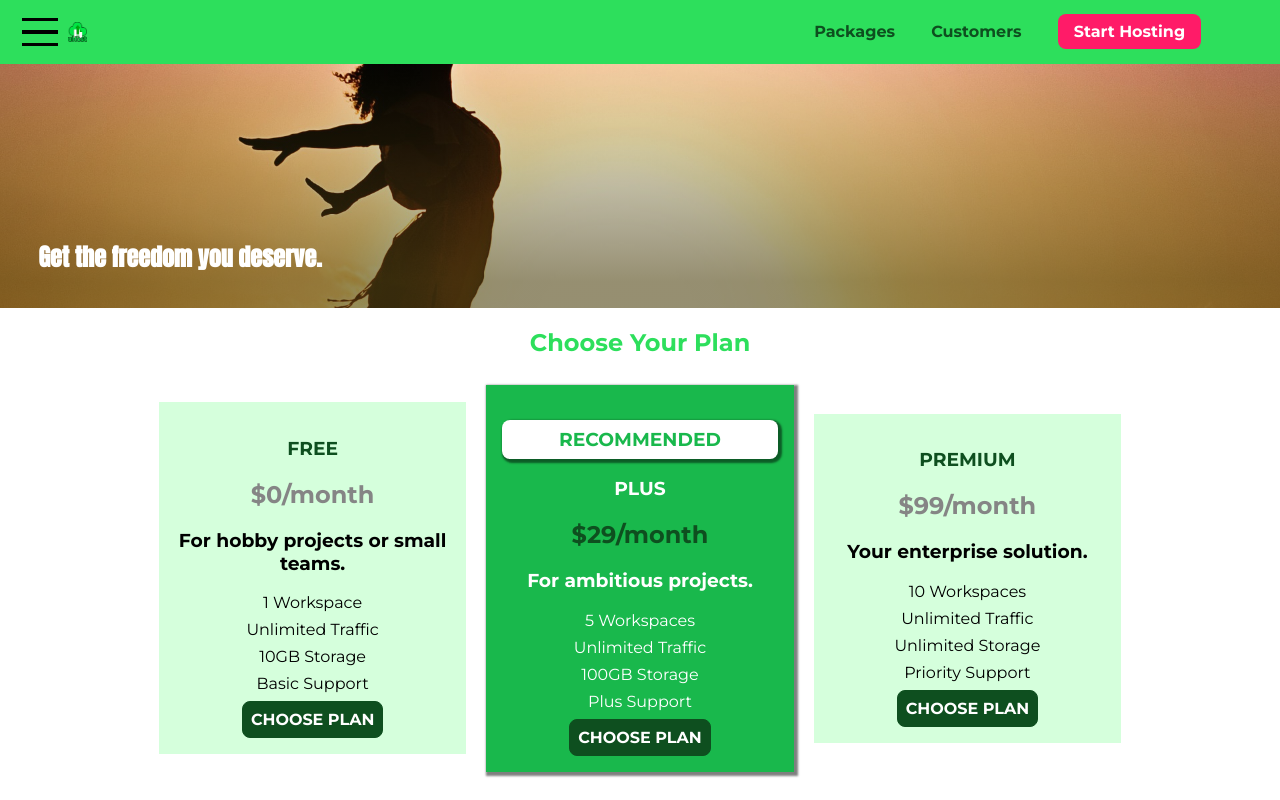
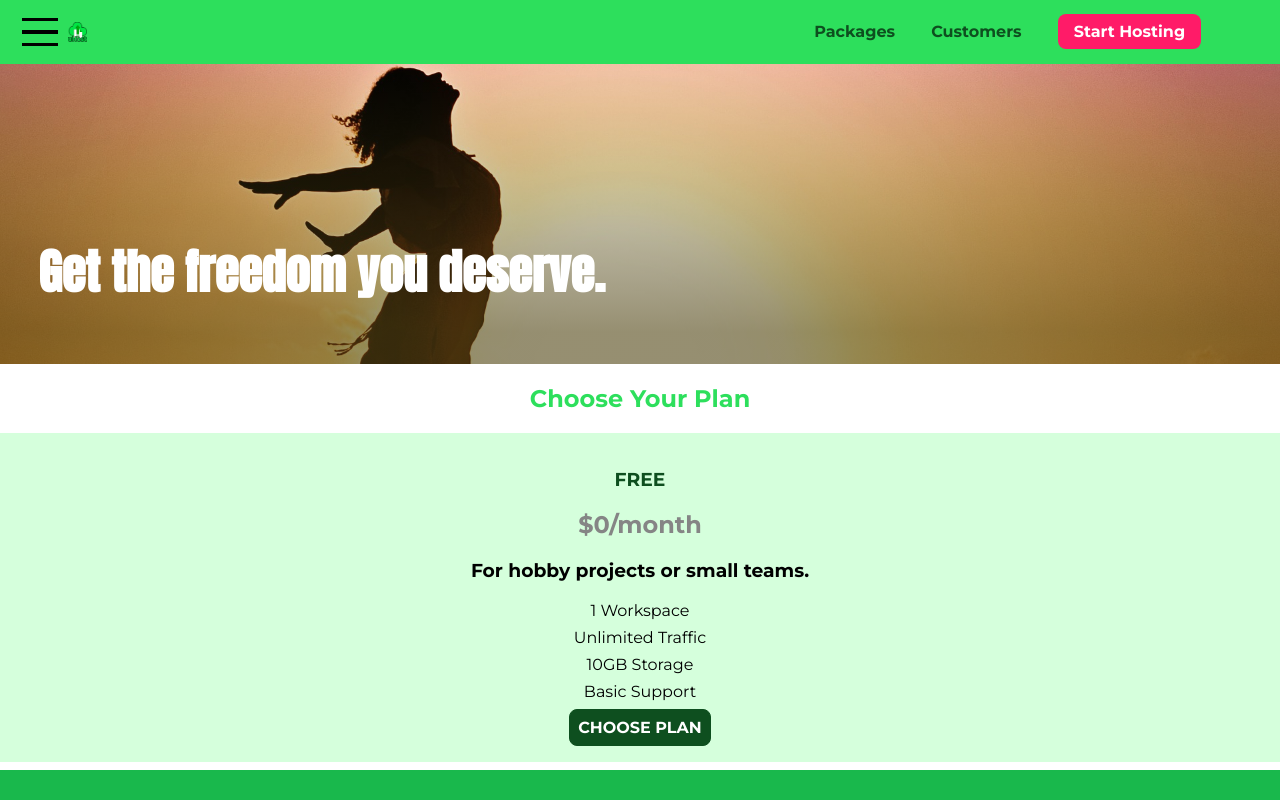
Before and after one commit to Ju-Tsu/102, a plain HTML site: page index.html in a window 1280 px wide. Shown: the top 800 px of the page. Drawn offline with Linux system fonts and the light colour scheme.

Commit message:
08.02.2023 Plan Section edited.

```diff
--- a/main.css
+++ b/main.css
@@ -1,6 +1,6 @@
 #product-overview {
   background: linear-gradient(to top, rgba(80, 68, 18, 0.6) 10%, transparent),
-    url("images/freedom.jpg") left 10% bottom 70%/cover no-repeat border-box,
+    url("images/freedom.jpg") center/cover no-repeat border-box,
     #ff1b68;
   /* background-image: url("freedom.jpg");
     background-size: cover;
@@ -28,28 +28,26 @@
   position: absolute;
   bottom: 5%;
   left: 3%;
+  font-size: 1.6rem;
 }
 
-.plan__list {
-  width: 80%;
-  margin: auto;
+/* .plan__list {
+  width: 100%;
   text-align: center;
-}
+} */
 
 .plan {
   background: #d5ffdc;
   text-align: center;
   padding: 1rem;
-  margin: 0.5rem;
-  display: inline-block;
-  width: 30%;
-  vertical-align: middle;
+  margin: 0.5rem 0;
+  width: 100%;
 }
 
 .plan--highlighted {
   background: #19b84c;
   color: white;
-  box-shadow: 2px 2px 2px 2px rgba(0, 0, 0, 0.5);
+  /* box-shadow: 2px 2px 2px 2px rgba(0, 0, 0, 0.5); */
 }
 
 .plan__annotation {
@@ -179,3 +177,24 @@
   background: #ff5454;
   border-color: #ff5454;
 }
+
+
+@media (min-width: 40rem) {
+  #product-overview {
+    height: 40vh;
+    background-position: 50% 25%;
+  }
+  #product-overview h1 {
+    font-size: 3rem;
+  }
+}
+
+/* @media (min-width: 60rem) {
+  #product-overview {
+    height: 50vh;
+    background-position: 50% 25%;
+  }
+  #product-overview h1 {
+    font-size: 5rem;
+  }
+} */
```
Also changed, not shown: packages/index.html (+1 -0 lines).
